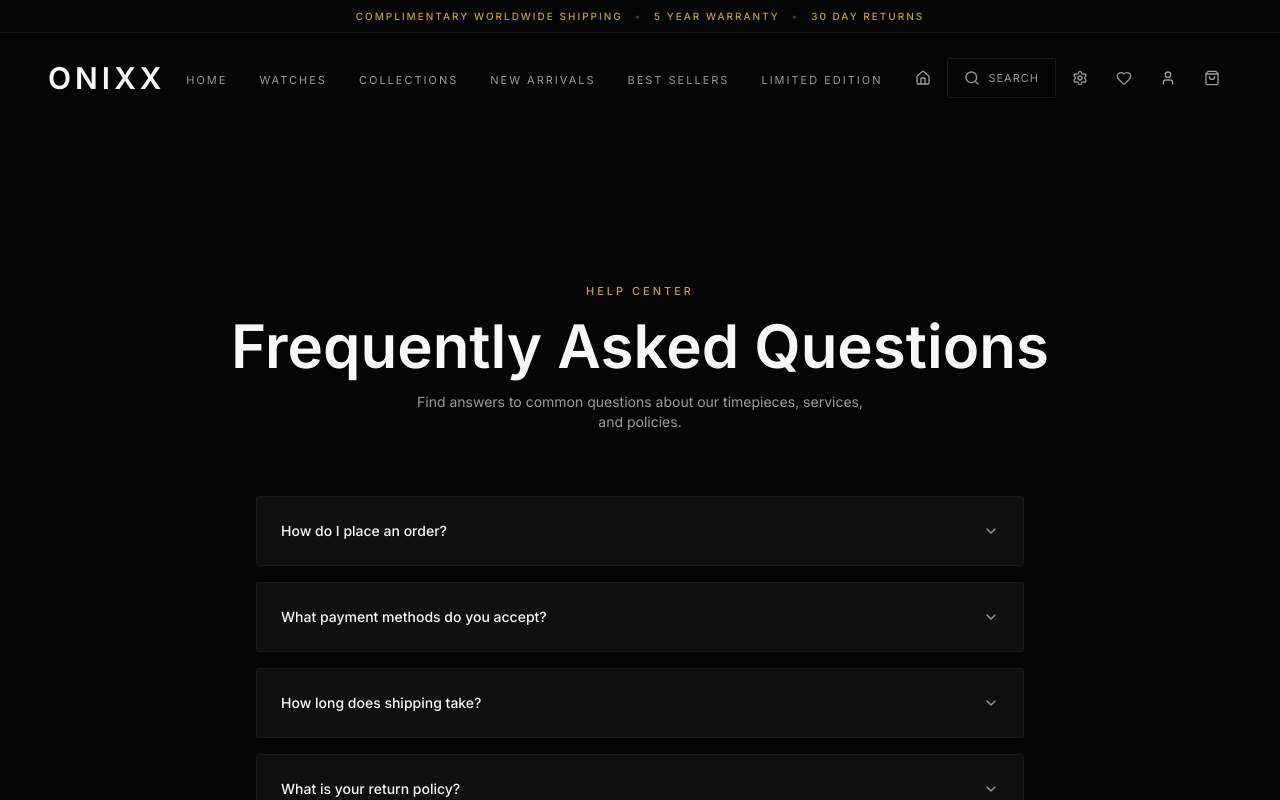
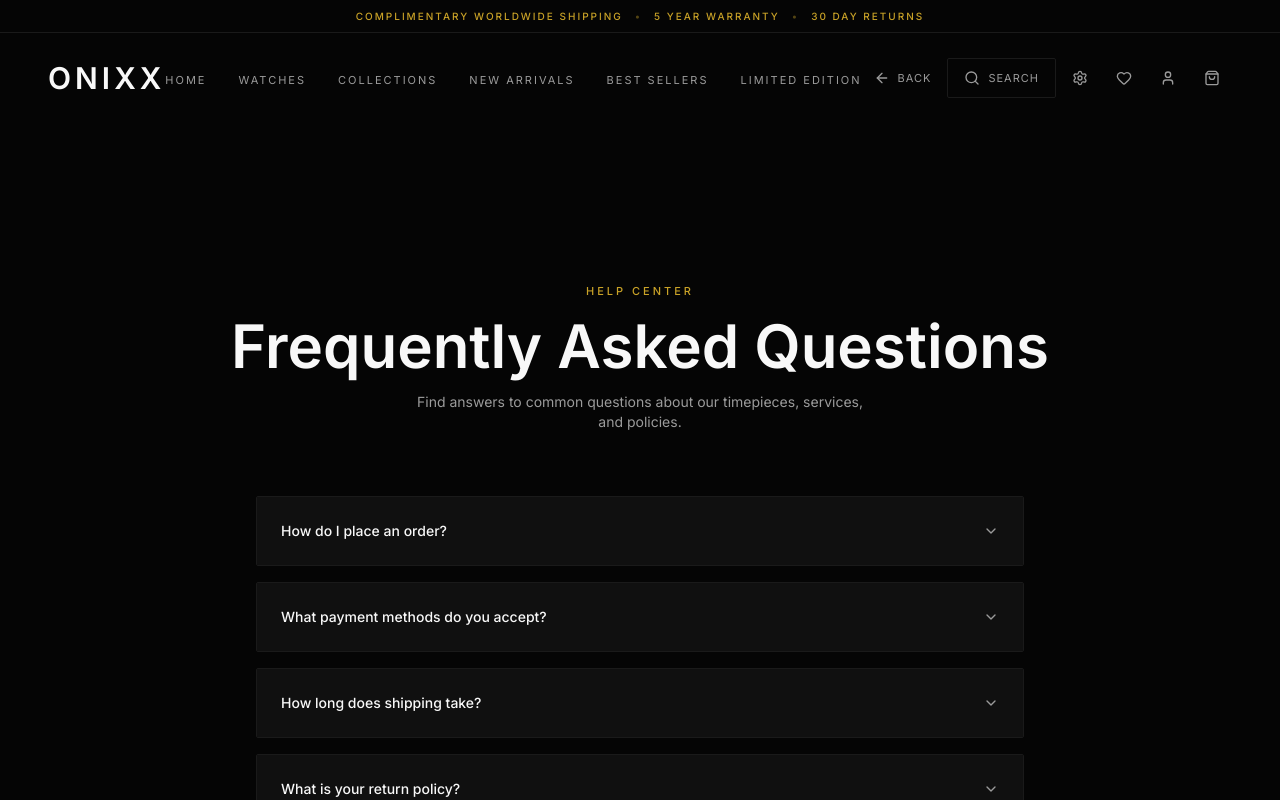
Before and after one commit to AdnanShaik75/Onixx, a Next.js app: page /Onixx/faqs in a window 1280 px wide. Shown: the top 800 px of the page. Built offline with nearby package versions, Linux system fonts and the light colour scheme.

Commit message:
feat: add back button to navbar and mobile menu

```diff
--- a/src/components/layout/mobile-menu.tsx
+++ b/src/components/layout/mobile-menu.tsx
@@ -2,7 +2,8 @@
 
 import { motion, AnimatePresence } from "framer-motion";
 import Link from "next/link";
-import { X, Home } from "lucide-react";
+import { useRouter } from "next/navigation";
+import { X, ArrowLeft } from "lucide-react";
 import { NAV_ITEMS } from "@/lib/data";
 
 interface MobileMenuProps {
@@ -11,6 +12,7 @@ interface MobileMenuProps {
 }
 
 export function MobileMenu({ isOpen, onClose }: MobileMenuProps) {
+  const router = useRouter();
   return (
     <AnimatePresence>
       {isOpen && (
@@ -51,15 +53,14 @@ export function MobileMenu({ isOpen, onClose }: MobileMenuProps) {
                 animate={{ opacity: 1, x: 0 }}
                 transition={{ delay: 0.1, duration: 0.4 }}
               >
-                <Link
-                  href="/"
-                  onClick={onClose}
-                  className="block py-4 border-b border-border group"
+                <button
+                  onClick={() => { router.back(); onClose(); }}
+                  className="block py-4 border-b border-border group w-full text-left"
                 >
                   <span className="flex items-center gap-3 text-sm tracking-[3px] uppercase text-gold group-hover:text-gold-hover transition-colors duration-300">
-                    <Home className="w-4 h-4" /> HOME
+                    <ArrowLeft className="w-4 h-4" /> GO BACK
                   </span>
-                </Link>
+                </button>
               </motion.div>
               {NAV_ITEMS.map((item, index) => (
                 <motion.div
--- a/src/components/layout/navbar.tsx
+++ b/src/components/layout/navbar.tsx
@@ -2,8 +2,9 @@
 
 import { useState } from "react";
 import Link from "next/link";
+import { useRouter } from "next/navigation";
 import { motion } from "framer-motion";
-import { Search, User, Heart, ShoppingBag, Menu, Settings, Home } from "lucide-react";
+import { Search, User, Heart, ShoppingBag, Menu, Settings, ArrowLeft } from "lucide-react";
 import { NAV_ITEMS } from "@/lib/data";
 import { useScrollPosition } from "@/hooks/use-scroll-position";
 import { useMobileMenu } from "@/hooks/use-mobile-menu";
@@ -17,6 +18,7 @@ import { SettingsPanel } from "./settings-panel";
 import { cn } from "@/lib/utils";
 
 export function Navbar() {
+  const router = useRouter();
   const isScrolled = useScrollPosition(50);
   const { isOpen: isMobileOpen, toggle: toggleMobile, close: closeMobile } = useMobileMenu();
   const { totalItems, openCart } = useCartStore();
@@ -74,13 +76,14 @@ export function Navbar() {
           </nav>
 
           <div className="flex items-center gap-1">
-            <Link
-              href="/"
-              className="hidden lg:flex items-center justify-center w-10 h-10 text-muted hover:text-gold transition-colors duration-300"
-              title="Home"
+            <button
+              onClick={() => router.back()}
+              className="hidden lg:flex items-center gap-2 h-10 px-3 text-muted hover:text-gold transition-colors duration-300"
+              title="Go back"
             >
-              <Home className="w-4 h-4" />
-            </Link>
+              <ArrowLeft className="w-4 h-4" />
+              <span className="text-[11px] tracking-[1px] uppercase">Back</span>
+            </button>
 
             <button
               onClick={() => setIsSearchOpen(true)}
```
